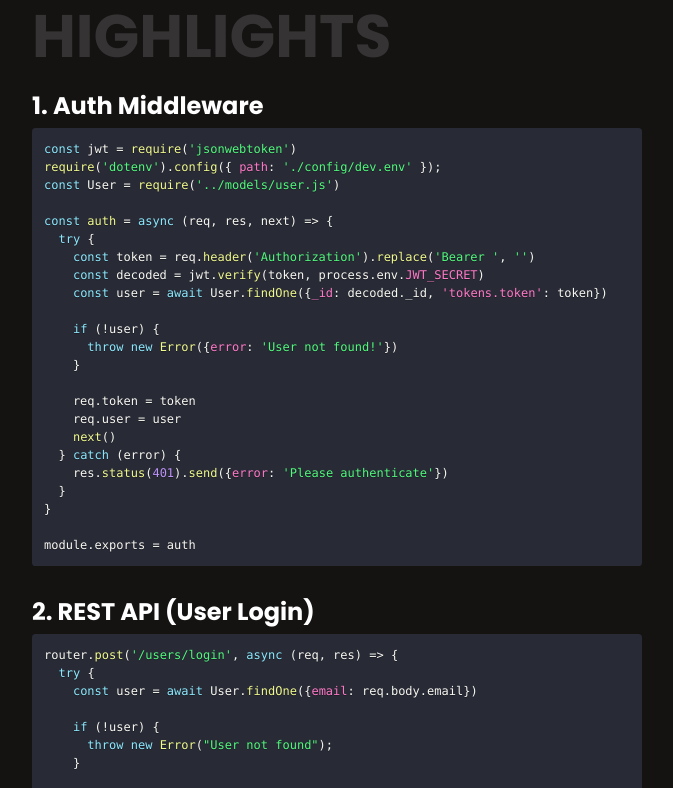
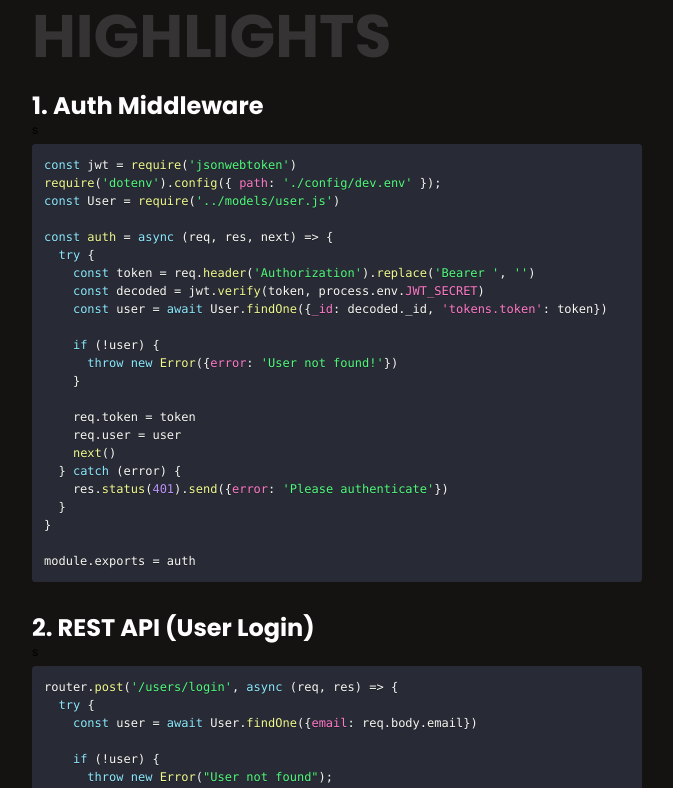
Before and after one commit to Pratiyankkumar/Portfolio, a React (Create React App) app: page / in a window 1280 px wide. Shown: the part 1966-2754 px from the top of the page, without its empty margins (256-929 px from the left). Built offline with nearby package versions, Linux system fonts and the light colour scheme.

Commit message:
added more resposiveness

```diff
--- a/src/App.js
+++ b/src/App.js
@@ -65,7 +65,8 @@ export const restApiSnippet = `router.post('/users/login', async (req, res) => {
 
 export function CodeSnippet({ codeString }) {
   return (
-    <div className="md:w-width4 sm:w-width5 w-width6 xmd:w-width3 text-xs xmd:text-base">
+    <div className="md:w-width4 xsm:w-width4 w-width5 xmd:w-width3 text-xs xmd:text-base">
+      s
       <SyntaxHighlighter language="javascript" style={dracula}>
         {codeString}
       </SyntaxHighlighter>
@@ -98,7 +99,7 @@ export function Scroll() {
   const duplicatedLogos = [...logos, ...logos, ...logos, ...logos]; // Quadruple for smooth effect
 
   return (
-    <div className="overflow-hidden p-8 xmd:w-width2 md:w-width4 sm:w-width5 w-width5 rounded-md">
+    <div className="overflow-hidden p-8 xmd:w-width2 md:w-width4 w-width7 rounded-md">
       <div
         ref={containerRef}
         className="flex gap-8 overflow-x-hidden whitespace-nowrap"
--- a/src/components/About.js
+++ b/src/components/About.js
@@ -4,7 +4,7 @@ export function About() {
   return (
     <div className="mt-10 flex flex-col items-start">
       <Heading upperText="MERN" belowText="DEVELOPER" fontSize="text-9xl" />
-      <p className="text-color2 md:w-width1 w-width5 text-xl mt-3">
+      <p className="text-color2 md:w-width1 w-auto md:mr-0 mr-2 text-xl mt-3">
         Hi! I'm Pratiyank, a MERN stack developer with a knack for building
         dynamic and interactive web applications. I enjoy transforming ideas
         into functional, engaging projects and am always eager to take on new
--- a/src/components/ProjectCard.js
+++ b/src/components/ProjectCard.js
@@ -10,7 +10,7 @@ export function ProjectCard({
   return (
     <>
       <div
-        className="flex flex-col card relative md:flex-row md:h-auto h-height1 w-width5 md:w-width4 xmd:w-auto items-center justify-evenly mt-10 p-8 rounded-md hover:bg-color1 cursor-pointer ease-in-out duration-300 group"
+        className="flex flex-col card relative xsm:flex-row xsm:h-auto h-height1 w-width5 xsm:w-width4 xmd:w-auto items-center justify-evenly mt-10 p-8 rounded-md hover:bg-color1 cursor-pointer ease-in-out duration-300 group"
         onClick={() => openLink(link)}
       >
         <img
--- a/tailwind.config.js
+++ b/tailwind.config.js
@@ -22,6 +22,7 @@ module.exports = {
         width4: "610px",
         width5: "300px",
         width6: "300px",
+        width7: "75vw",
       },
       height: {
         height1: "450px",
@@ -32,6 +33,7 @@ module.exports = {
       screens: {
         xs: "480px", // Custom screen size for extra small devices
         sm: "640px", // Small devices
+        xsm: "809px",
         md: "1084px", // Medium devices
         xmd: "1370px",
         lg: "1024px", // Large devices
```
